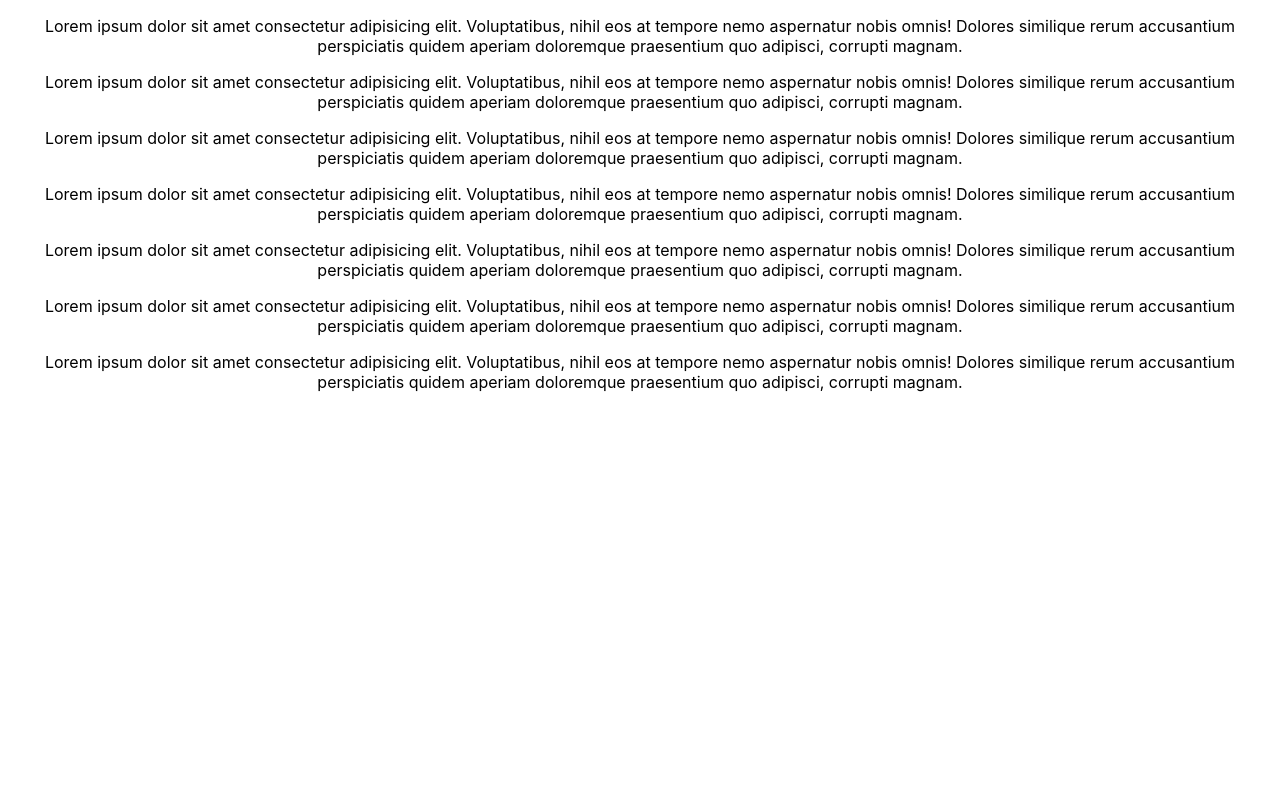
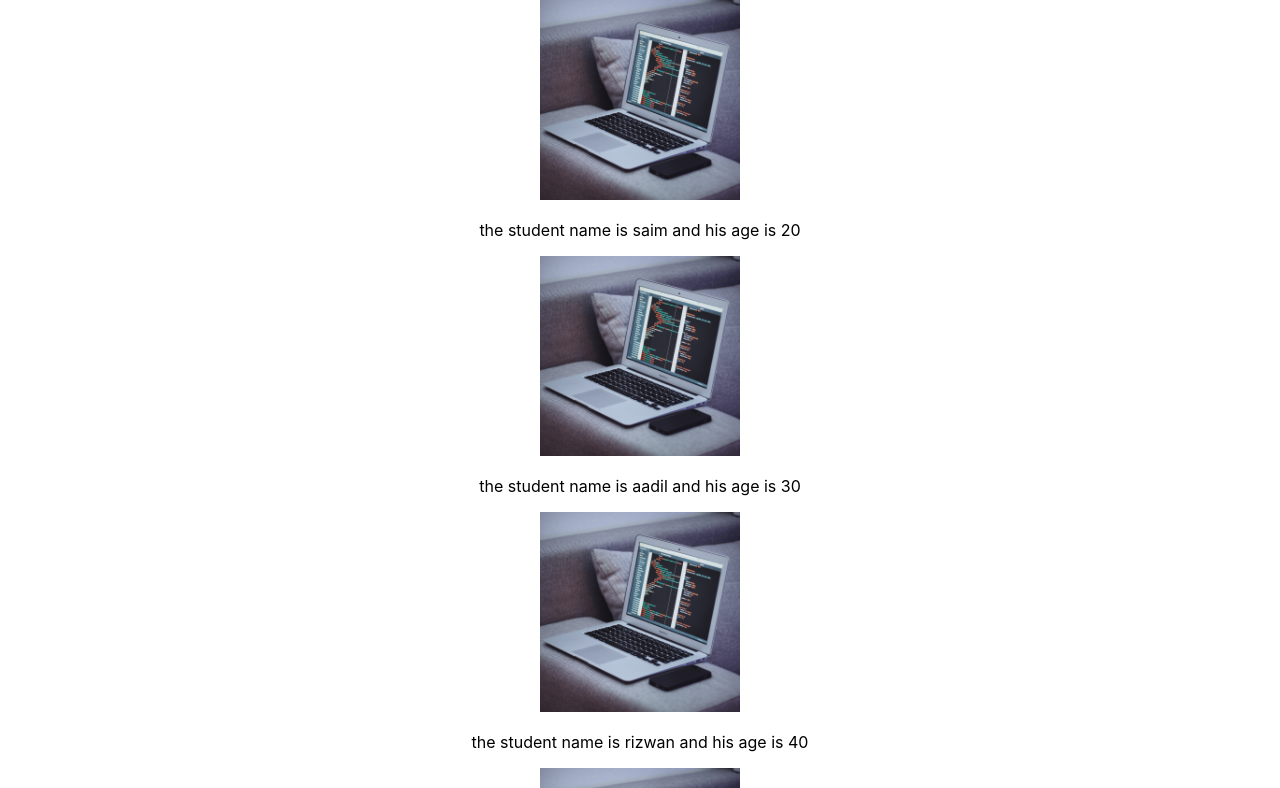
Before and after one commit to mzhr123/pickupbiz-practice1, a React (Create React App) app: page / in a window 1280 px wide. Shown: the top 788 px of the page. Built offline with nearby package versions, Linux system fonts and the light colour scheme.

Commit message:
use of jason

```diff
--- a/src/components/fetchingDataFrmJSON/Datachild.jsx
+++ b/src/components/fetchingDataFrmJSON/Datachild.jsx
@@ -15,10 +15,11 @@
 
 import React from "react";
 
-export const Datachild = () => {
+export const Datachild = ({itemCurrent}) => {
     return(
         <div>
-            <p>Lorem ipsum dolor sit amet consectetur adipisicing elit. Voluptatibus, nihil eos at tempore nemo aspernatur nobis omnis! Dolores similique rerum accusantium perspiciatis quidem aperiam doloremque praesentium quo adipisci, corrupti magnam.</p>
+            <img src={itemCurrent.image} width="200" height="200"/>
+            <p>the student name is {itemCurrent.name} and his age is {itemCurrent.age} </p>
         </div>
     );
 };
```
